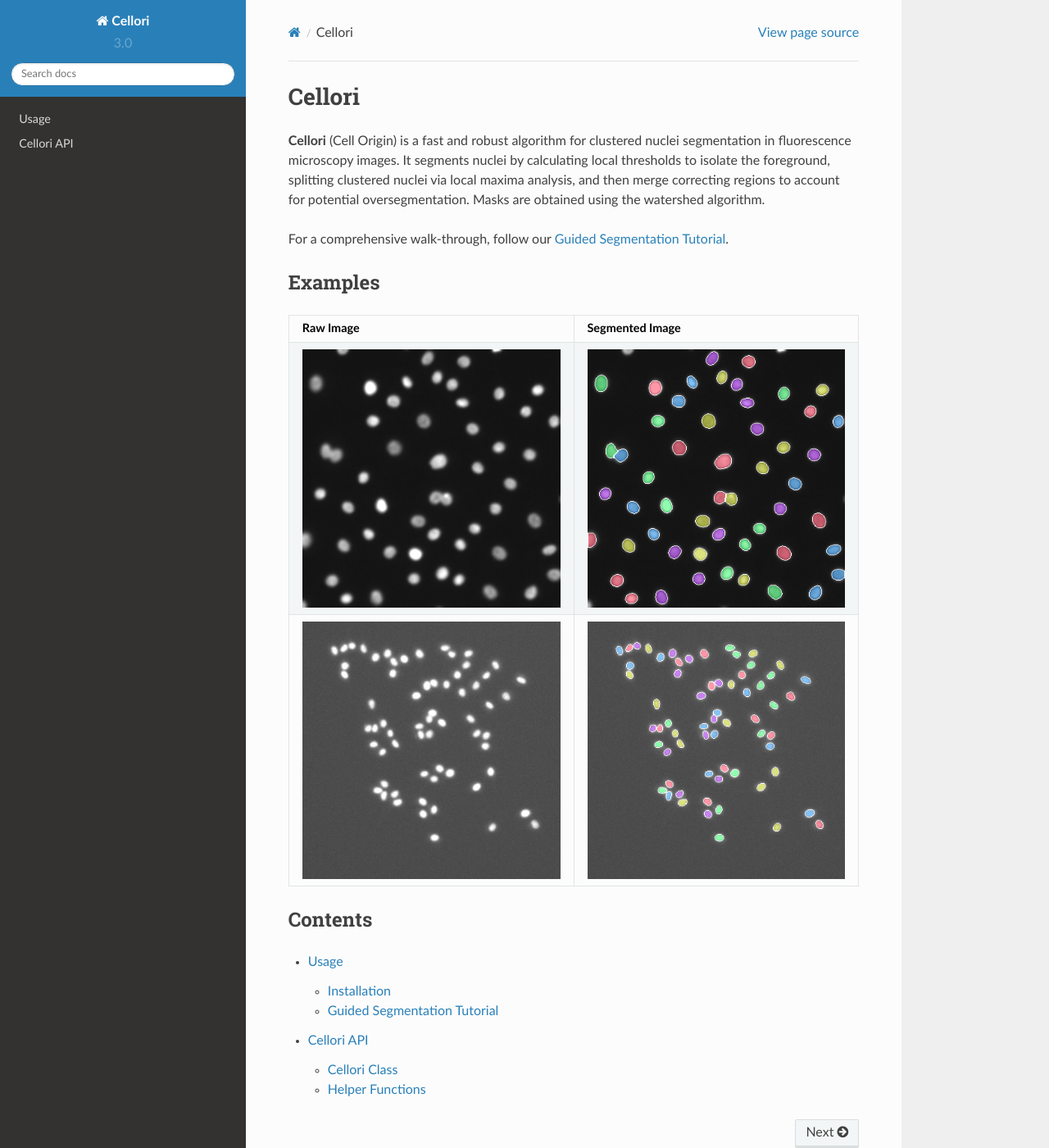
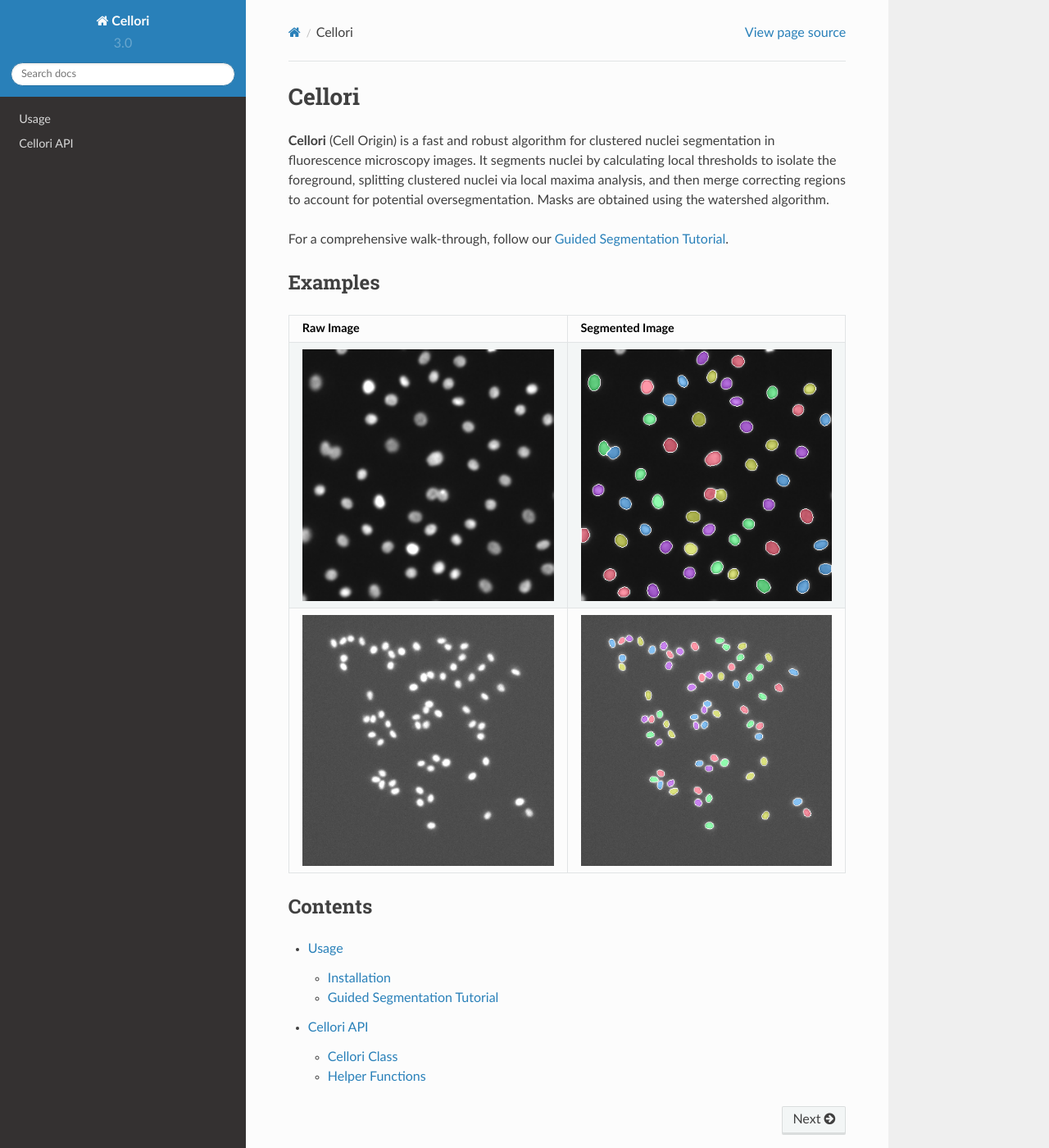
Before and after one commit to zjniu/CelloriDocs, a Sphinx documentation site: the page built from docs/source/index.rst, in a window 1280 px wide and 1400 px high. Shown: the whole window at 82% size. Built offline with Sphinx 7.4.7 and the Read the Docs theme 2.0.0, drawn with Linux system fonts in a browser that asks for light colours.

Commit message:
Update doc.

```diff
--- a/docs/_static/css/styles.css
+++ /dev/null
@@ -1,3 +0,0 @@
-.wy-nav-content {
-    max-width: 100% !important;
-}
--- /dev/null
+++ b/docs/source/_static/styles.css
@@ -0,0 +1,5 @@
+@import url("theme.css");
+
+.wy-nav-content {
+    max-width: 80%;
+}
--- a/docs/source/conf.py
+++ b/docs/source/conf.py
@@ -35,8 +35,9 @@ templates_path = ['_templates']
 # -- Options for HTML output
 
 html_theme = 'sphinx_rtd_theme'
+html_static_path = ['_static']
 html_css_files = [
-    'css/styles.css',
+    'styles.css',
 ]
 
 # -- Options for EPUB output
```
